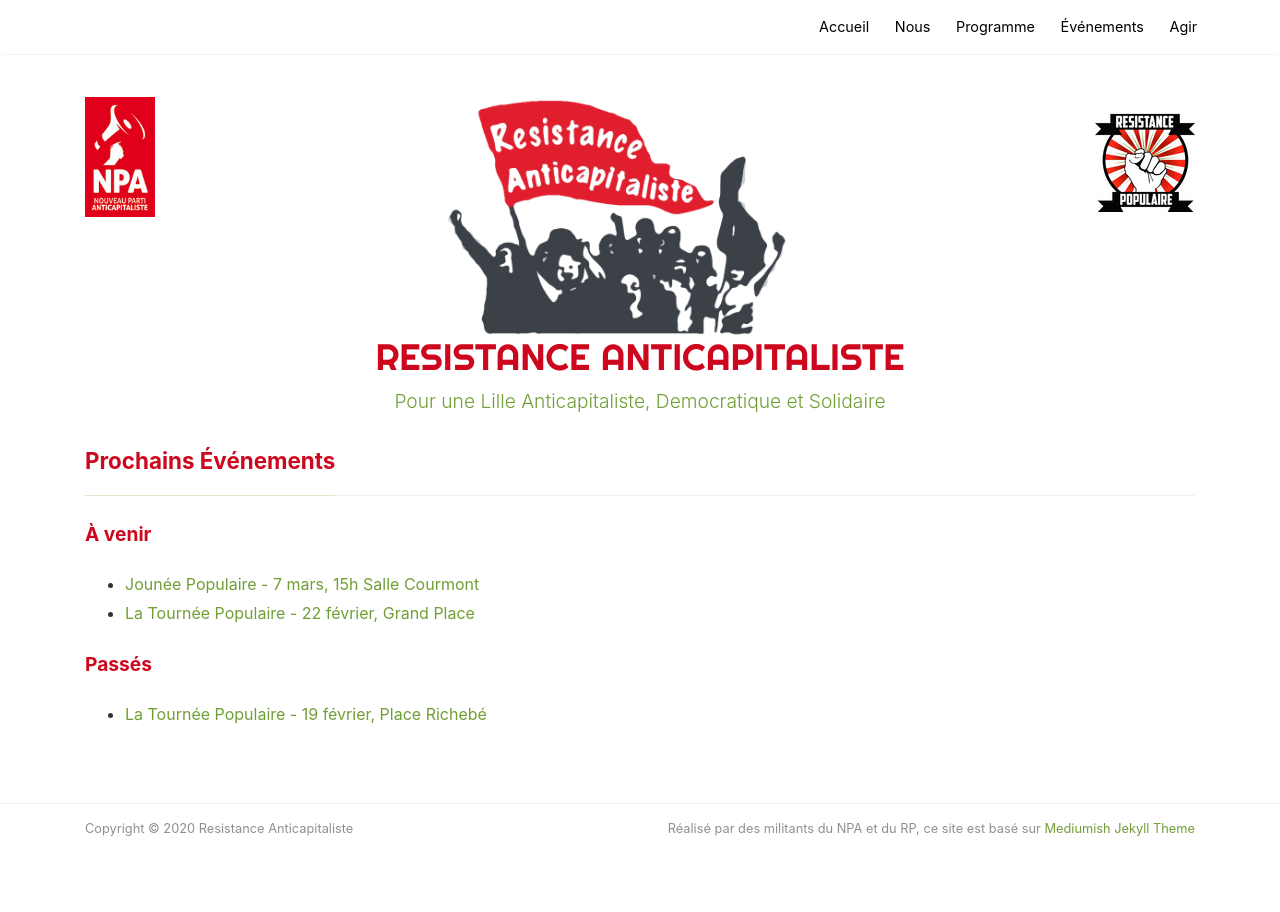
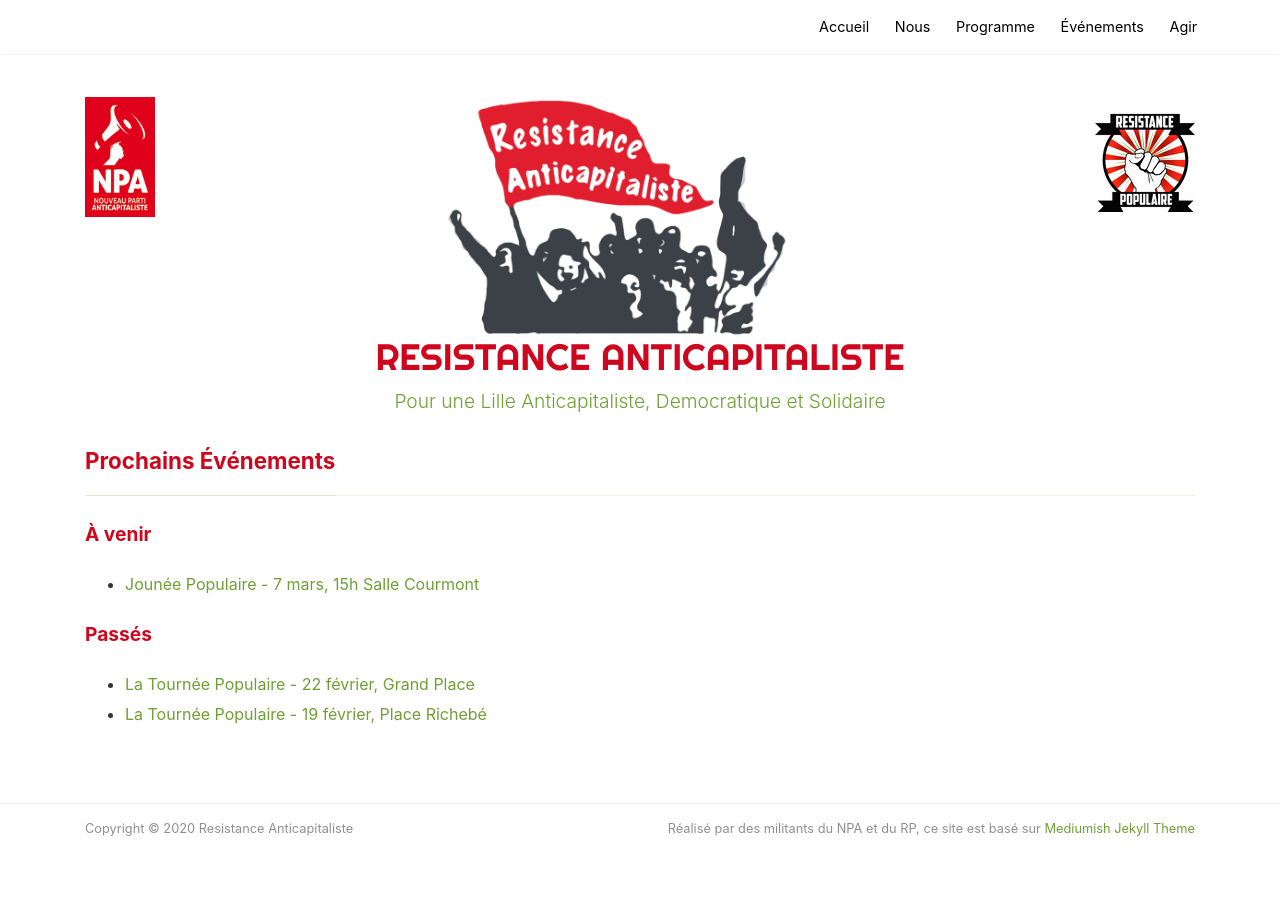
Before and after one commit to ra-lille/ra-lille.github.io, a Jekyll site: the page built from _pages/evenements.md, in a window 1280 px wide. Built offline with Jekyll 4.4.1, drawn with Linux system fonts in a browser that asks for light colours; nearby versions of some CDN libraries.

Commit message:
move to past

```diff
--- a/_pages/evenements.md
+++ b/_pages/evenements.md
@@ -10,10 +10,10 @@
 	<h1>À venir</h1>
 	<ul>
 	<li><a href="/Journee0703">Jounée Populaire - 7 mars, 15h Salle Courmont</a></li>
-	<li><a href="/LaTourneePopulaire2202">La Tournée Populaire - 22 février, Grand Place</a></li>
 	</ul>
 	<h1>Passés</h1>
 	<ul>
+	<li><a href="/LaTourneePopulaire2202">La Tournée Populaire - 22 février, Grand Place</a></li>
 	<li><a href="/LaTourneePopulaire1902">La Tournée Populaire - 19 février, Place Richebé</a></li>
 	</ul>
 </div>
```
